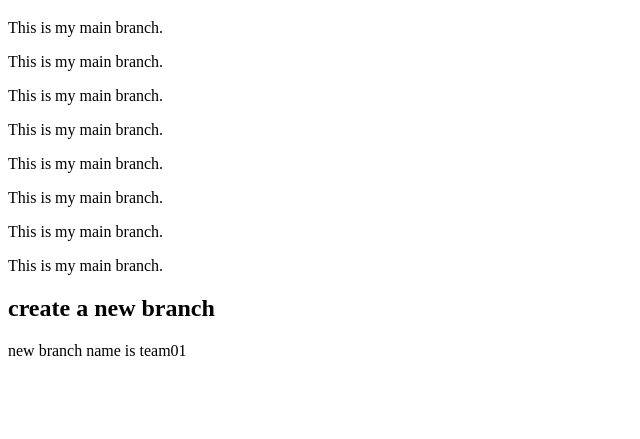
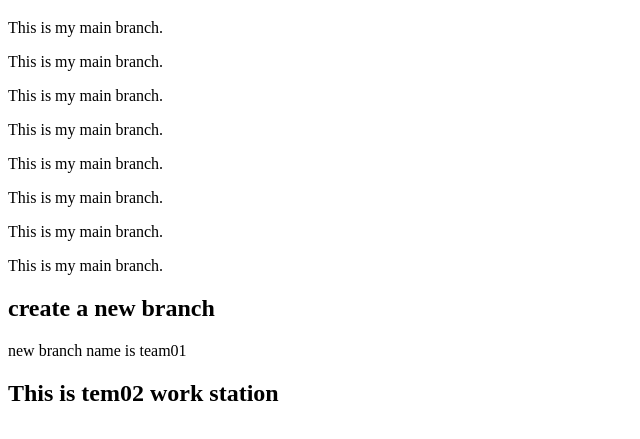
Before and after one commit to Irfananik/git_prac2, a plain HTML site: page index.html in a window 1280 px wide. Shown: the part 61-500 px from the top of the page, without its empty margins (0-640 px from the left). Drawn offline with Linux system fonts and the light colour scheme.

Commit message:
team 02 work added here

```diff
--- a/index.html
+++ b/index.html
@@ -19,5 +19,7 @@
 
     <h2>create a new branch</h2>
     <p>new branch name is team01</p>
+
+    <h2>This is tem02 work station</h2>
 </body>
 </html>
```
